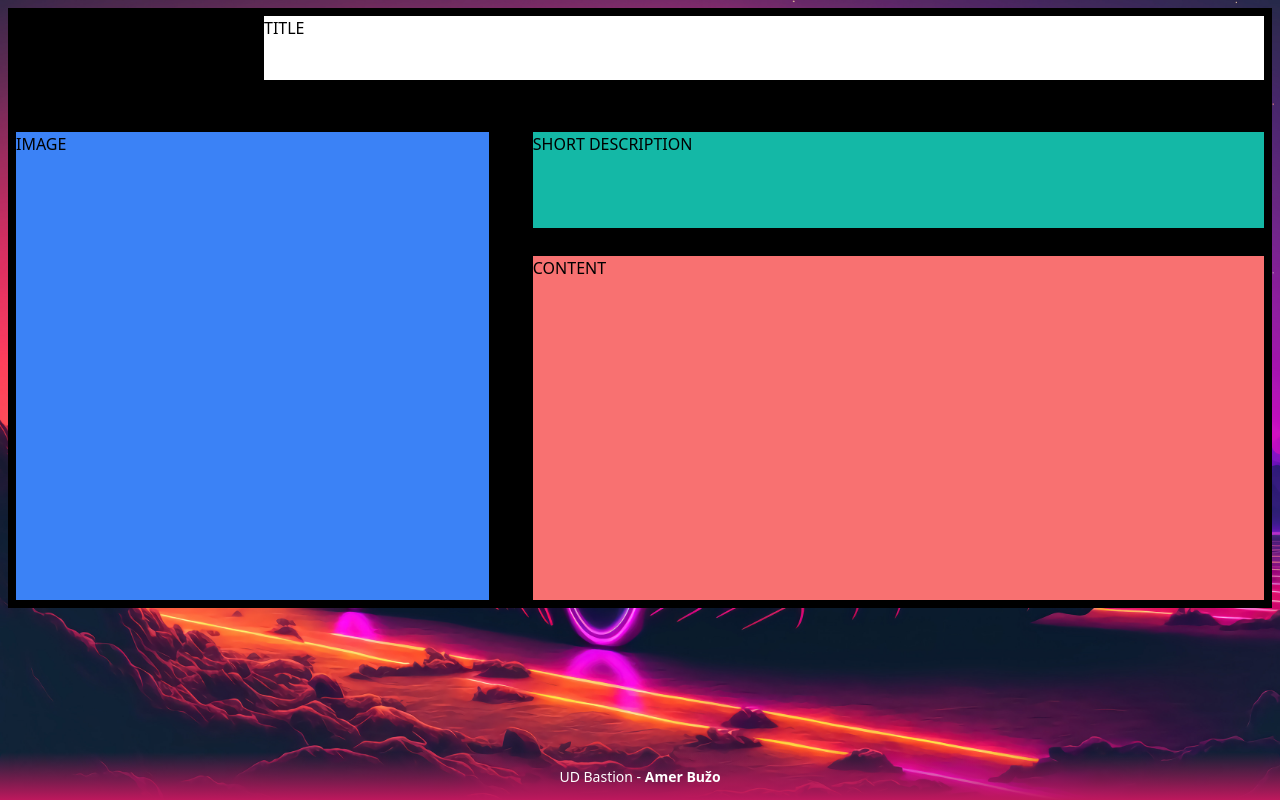
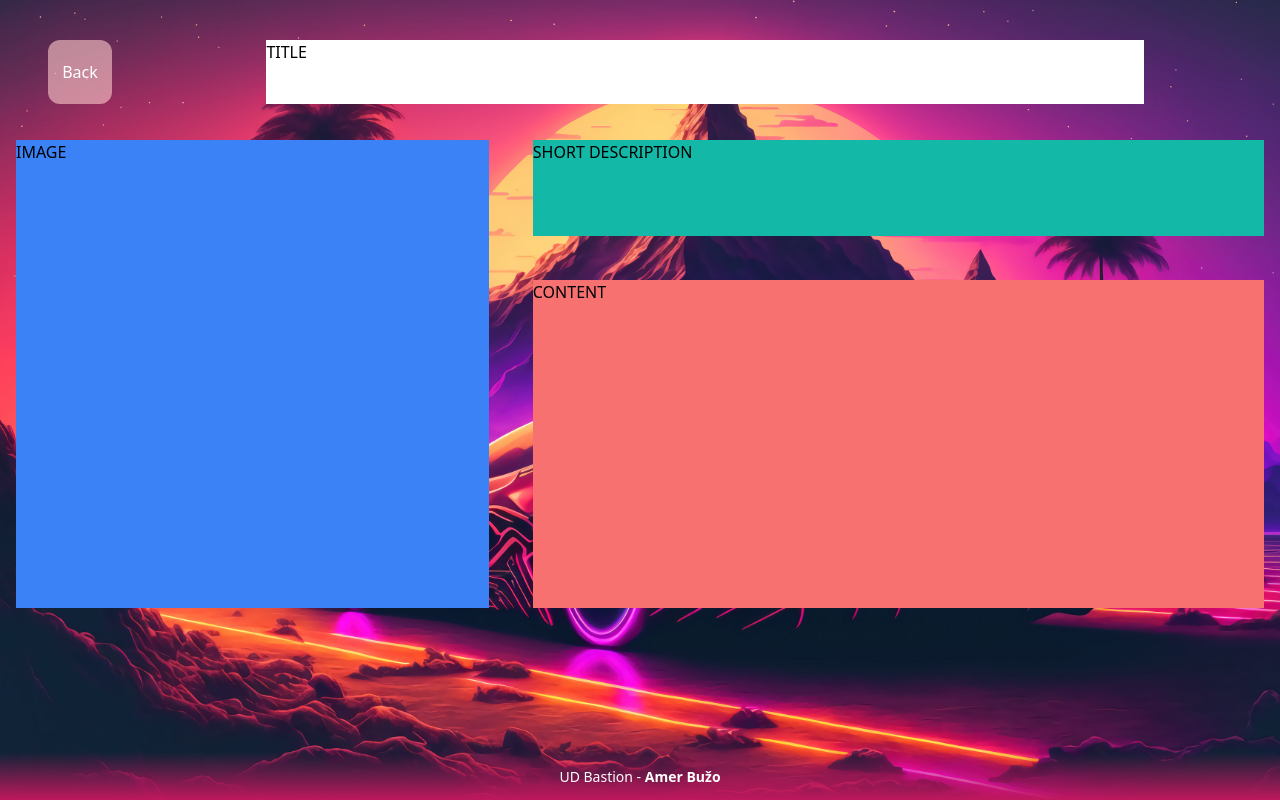
Before and after one commit to buzoamer/UDB, a Next.js app: page /event/edit in a window 1280 px wide. Built offline with nearby package versions, Linux system fonts and the light colour scheme.

Commit message:
Packages Updates & Overview continuation

```diff
--- a/package.json
+++ b/package.json
@@ -10,7 +10,7 @@
   },
   "dependencies": {
     "@headlessui/react": "^1.7.14",
-    "bcrypt": "^5.1.0",
+    "bcrypt": "^5.0.1",
     "bcryptjs": "^2.4.3",
     "bootstrap": "^5.3.0",
     "express": "^4.18.2",
@@ -20,7 +20,8 @@
     "next": "13.4.1",
     "react": "18.2.0",
     "react-dom": "18.2.0",
-    "react-hook-form": "^7.44.2"
+    "react-hook-form": "^7.44.2",
+    "react-icons": "^4.10.1"
   },
   "devDependencies": {
     "autoprefixer": "^10.4.14",
--- a/src/pages/event/[id]/index.js
+++ b/src/pages/event/[id]/index.js
@@ -1,5 +1,6 @@
 import Head from 'next/head'
 import React from 'react'
+import {MdOutlineArrowBackIosNew} from 'react-icons/md'
 
 const Overview = () => {
   return (
@@ -10,13 +11,14 @@ const Overview = () => {
         <meta name="viewport" content="width=device-width, initial-scale=1" />
       </Head>
       <div></div>
-      <div className="h-full bg-black grid grid-cols-5 grid-rows-5 gap-7 ml-2 mr-2 mt-2 pb-2 justify-center">
-    <div className="col-span-5 bg-white h-16 ml-64 mr-2 mt-2">
+      <div className="flex flex-grow grid grid-cols-5 grid-rows-5 gap-7 ml-2 mr-2 mt-4 pb-2">
+        <button className='bg-red-200 h-16 mr-2 ml-10 w-16 mt-6 bg-opacity-60 text-white hover:bg-opacity-80 rounded-xl'>Back</button>
+    <div className="col-span-4 bg-white h-16 ml-18 mr-32 mr-2 mt-6">
       <label>TITLE</label>
     </div>
     <div className="col-span-2 row-span-4 row-start-2 bg-blue-500 ml-2 mr-2">IMAGE</div>
     <div className="col-span-3 col-start-3 h-24 row-start-2 bg-teal-500 ml-2 mr-2">SHORT DESCRIPTION</div>
-    <div className="col-span-3 row-span-3 col-start-3 row-start-3 bg-red-400 ml-2 mr-2">CONTENT</div>
+    <div className="col-span-3 row-span-3 col-start-3 row-start-3 bg-red-400 ml-2 mr-2 mt-4">CONTENT</div>
 </div>
     </>
   )
```
Also changed, not shown: 1 other file (tests, documents, lock files or other folders).
